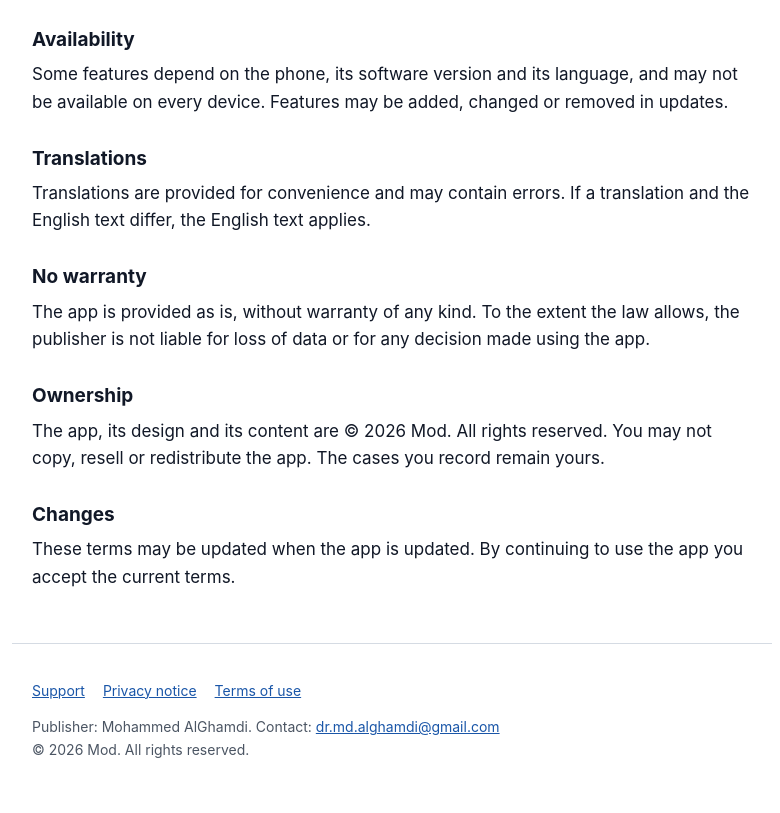
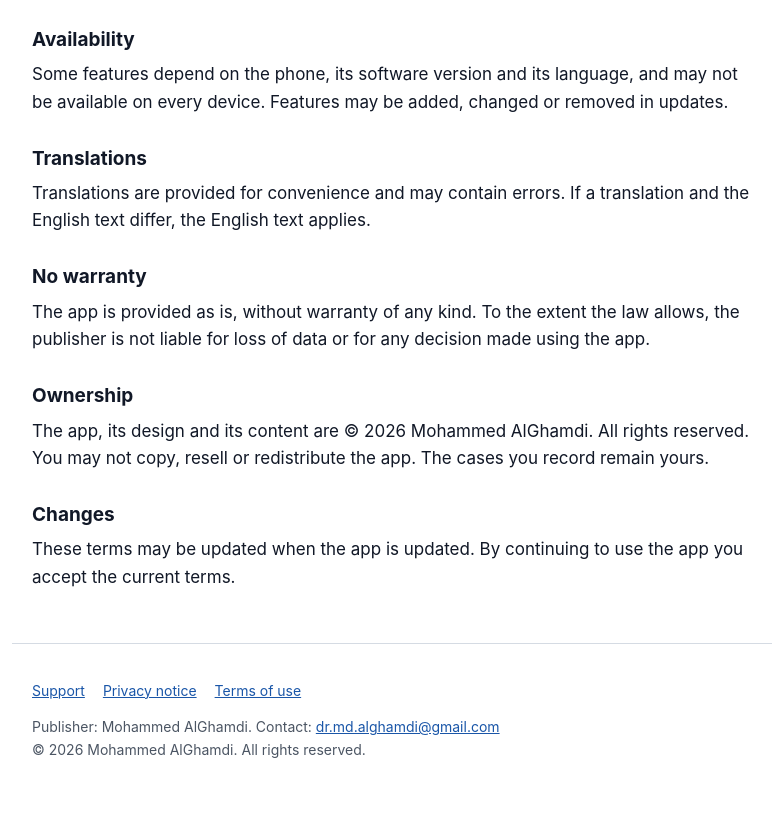
Before and after one commit to ModAlGhamdi/ModAlGhamdi.github.io, a plain HTML site: page terms.html in a window 1280 px wide. Shown: the part 1489-2302 px from the top of the page, without its empty margins (248-1028 px from the left). Drawn offline with Linux system fonts and the light colour scheme.

Commit message:
Add files via upload

```diff
--- a/terms.html
+++ b/terms.html
@@ -21,7 +21,7 @@ footer{border-top:1px solid var(--line);padding:18px 20px 40px;color:var(--muted
 <h2>Availability</h2><p>Some features depend on the phone, its software version and its language, and may not be available on every device. Features may be added, changed or removed in updates.</p>
 <h2>Translations</h2><p>Translations are provided for convenience and may contain errors. If a translation and the English text differ, the English text applies.</p>
 <h2>No warranty</h2><p>The app is provided as is, without warranty of any kind. To the extent the law allows, the publisher is not liable for loss of data or for any decision made using the app.</p>
-<h2>Ownership</h2><p>The app, its design and its content are © 2026 Mod. All rights reserved. You may not copy, resell or redistribute the app. The cases you record remain yours.</p>
+<h2>Ownership</h2><p>The app, its design and its content are © 2026 Mohammed AlGhamdi. All rights reserved. You may not copy, resell or redistribute the app. The cases you record remain yours.</p>
 <h2>Changes</h2><p>These terms may be updated when the app is updated. By continuing to use the app you accept the current terms.</p></main>
 <footer><nav><a href="index.html">Support</a><a href="privacy.html">Privacy notice</a><a href="terms.html">Terms of use</a></nav>
-<p style="margin-top:14px">Publisher: Mohammed AlGhamdi. Contact: <a href="mailto:dr.md.alghamdi@gmail.com">dr.md.alghamdi@gmail.com</a><br>© 2026 Mod. All rights reserved.</p></footer></body></html>
+<p style="margin-top:14px">Publisher: Mohammed AlGhamdi. Contact: <a href="mailto:dr.md.alghamdi@gmail.com">dr.md.alghamdi@gmail.com</a><br>© 2026 Mohammed AlGhamdi. All rights reserved.</p></footer></body></html>
```
Also changed, not shown: index.html (+1 -1 lines), privacy.html (+1 -1 lines).
